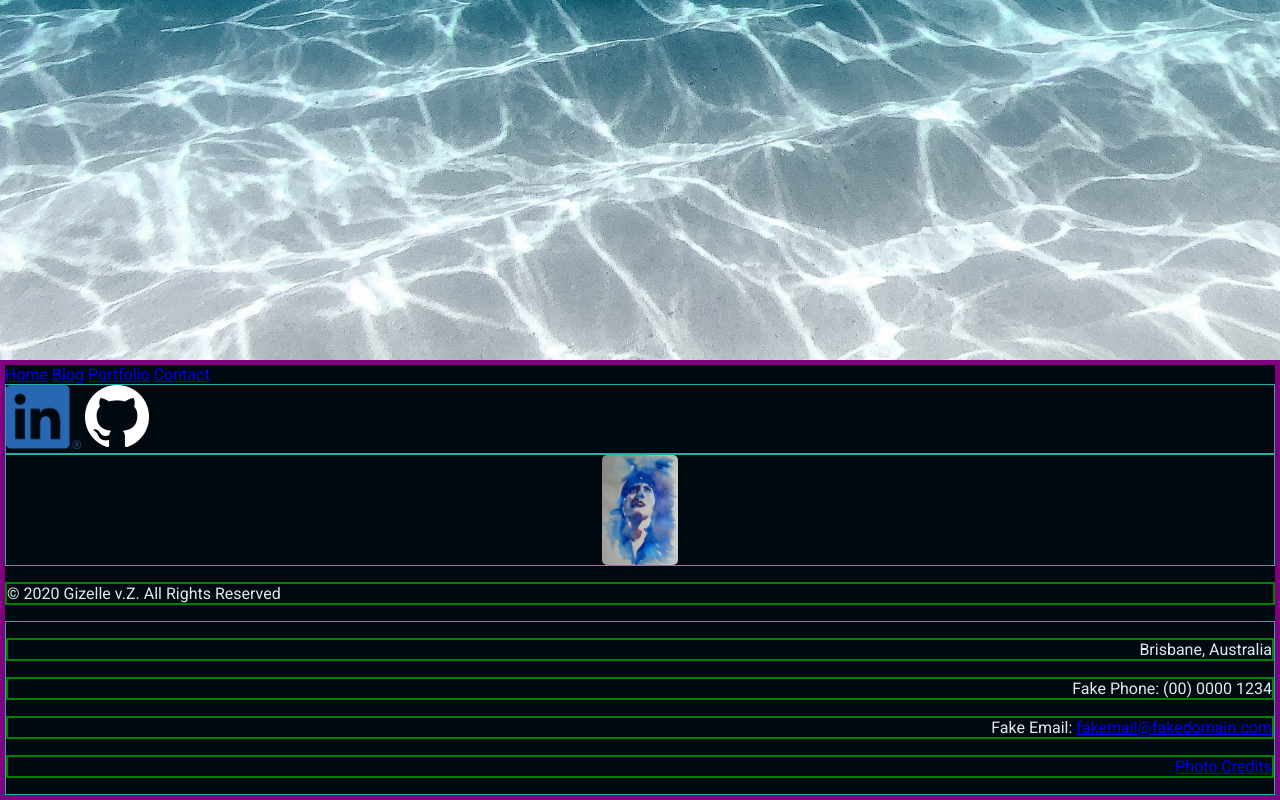
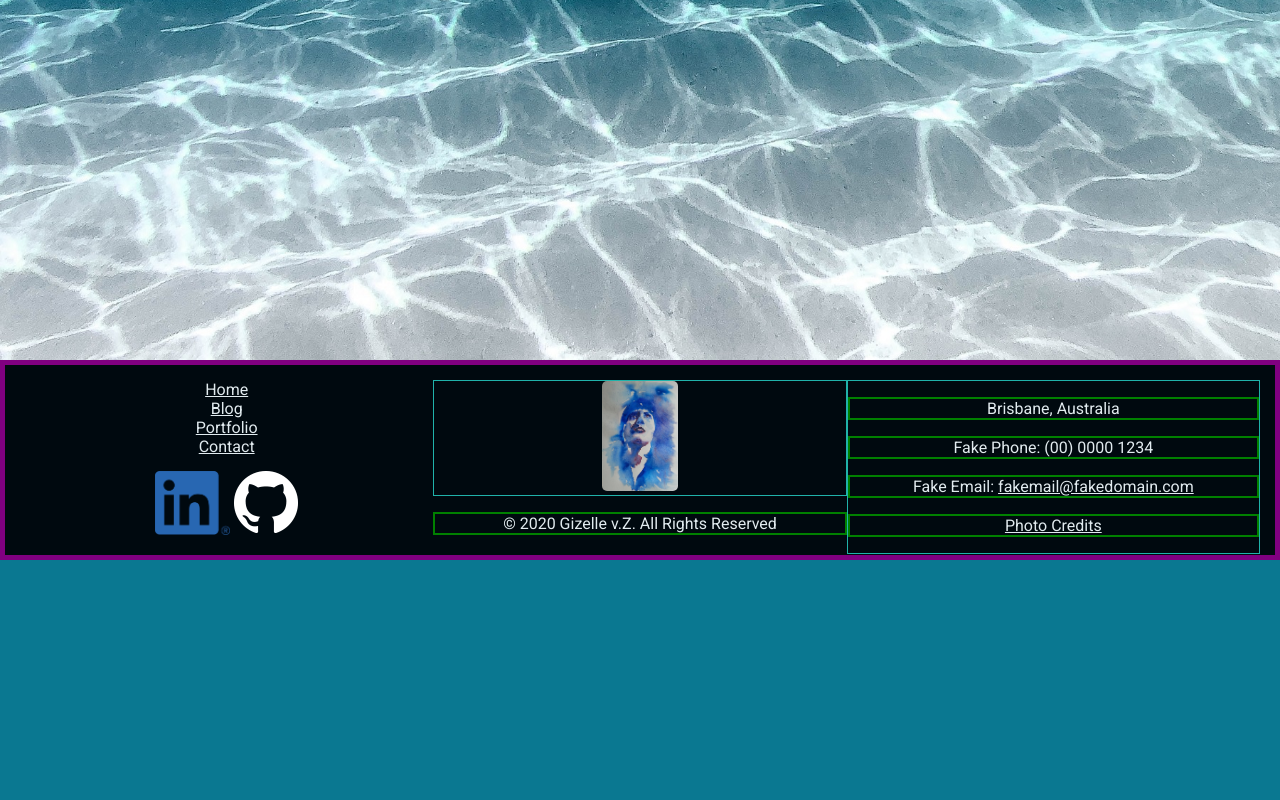
Before and after one commit to Ellezique/portfolio-website, a plain HTML site: page index.html in a window 1280 px wide. Shown: the part 1040-1840 px from the top of the page. After the commit the page ends 1600 px from the top, so only its background shows below. Drawn offline with Linux system fonts and the light colour scheme.

Commit message:
footer has content and styling on home page

```diff
--- a/css/style.css
+++ b/css/style.css
@@ -409,34 +409,38 @@ form {
 }
 /*END BACKGROUND IMAGE*/
 
-/*FOOTER*/
+/*FOOTER - Using Flexbox*/
+
 #footer {
-  width: 100%;
-
-
   display: flex;
-  flex-direction: column;
-  justify-content: space-between;
-
-  color: #004b62;
-  font-family: 'Roboto', sans-serif;
-  position: relative; /*the footer is taken out of the static flow of the document and positions itself relative to its parent.*/
-  bottom: 0px;/*the footer moves to the bottom of the parent*/
-  display: inline-block; /*keeps element as inline display but allows width and height like a block element*/
-
-
+  flex-wrap: wrap;
+  flex-direction: row;
   background-color:  #00090f;
   color: #e1ebef;
-     border: 5px solid purple; /*border to show container - to be deleted*/
-     box-sizing: border-box; /*TEMP BORDER to be deleted*/
+  font-family: 'Roboto', sans-serif;
+  padding: 15px;
+  height: 200px;
+  position: relative; /*the footer is taken out of the static flow of the document and positions itself relative to its parent.*/
+  /*bottom: 0px;/*the footer moves to the bottom of the parent*/
+
+      border: 5px solid purple; /*border to show container - to be deleted*/
+      box-sizing: border-box; /*TEMP BORDER to be deleted*/
    }
 
-  .footer-left {
+    a:visited, a:link {
+      color: #e1ebef;
+    }
+    a:hover {
+      color: #0a7891;
+    }
+
+/*Footer left column*/
+.footer-left {
+  order: 1;
+  flex-basis: 100%;
+  text-align: center;
 
   }
-
-    .footer-links {
-
     }
     .social-media {
       border: 1px solid lightseagreen; /*border to show container - to be deleted*/
@@ -445,15 +449,21 @@ form {
 
     .socialbugs {
       height: 64px;
+      margin-top: 15px;
     }
 
+/*Footer centre column*/
 .footer-center {
+  order: 3;
+  flex-basis: 100%;
+  text-align: center;
+}
 
-}
+
   #footerportrait {
     height: 110px;
     /*center*/
-    display: block;
+
     margin-left: auto;
     margin-right: auto;
     /*round image corners*/
@@ -464,17 +474,35 @@ form {
       box-sizing: border-box; /*TEMP BORDER to be deleted*/
  }
 
+ /*Footer right column*/
 .footer-right {
-
+  order: 2;
+  flex-basis: 100%;
+  text-align: center;
 }
   .contact-details {
-    text-align: right;
         border: 1px solid lightseagreen; /*border to show container - to be deleted*/
         box-sizing: border-box; /*TEMP BORDER to be deleted*/
   }
 
 
-
+  @media screen and (min-width:600px) {
+    #footer{
+      flex-wrap: nowrap;
+    }
+    .footer-left {
+      flex-basis: 1;
+      order: 1;
+    }
+    .footer-center {
+      flex-basis: 1;
+      order: 2;
+    }
+    .footerright {
+      flex-basis: 1;
+      order: 3;
+    }
+  }
 
 
 
--- a/index.html
+++ b/index.html
@@ -50,31 +50,32 @@
             <div class ="footer-left">
                 <div class="footer-links">
                     <a href="index.html" class="active">Home</a>
+                    <br>
                     <a href="blogposts.html">Blog</a>
+                    <br>
                     <a href="portfolio.html">Portfolio</a>
+                    <br>
                     <a href="contact.html">Contact</a>
                 </div>
                 <div class="social-media">
-                        <a href="https://www.linkedin.com/in/gizellevz" target="_blank"><img src="images/libug.png" class="socialbugs"></a>
-                        <a href="https://github.com/Ellezique" target="_blank"><img src="images/gitbug.png" class="socialbugs"></a>
+                    <a href="https://www.linkedin.com/in/gizellevz" target="_blank"><img src="images/libug.png" class="socialbugs"></a>
+                    <a href="https://github.com/Ellezique" target="_blank"><img src="images/gitbug.png" class="socialbugs"></a>
                 </div>
-
+            </div>
             <div class="footer-center">
                 <div class="footerportrait">
                     <a href="portfolio.html"><img src="images/portrait653.jpg" id="footerportrait" alt="Watercolor Portrait"></a>
                 </div>
                 <p>&#169; 2020 Gizelle v.Z. All Rights Reserved</p>
             </div>
-
             <div class="footer-right">
                 <div class="contact-details">
                     <p>Brisbane, Australia</p>
                     <p>Fake Phone: <a href="0000001234"></a>(00) 0000 1234</a></p>
-                    <p>Fake Email: <a href="fakemail@fakedomain.com">fakemail@fakedomain.com</a></p>
+                    <p>Fake Email: <a href="fakemail@fakedomain.com" target="_blank">fakemail@fakedomain.com</a></p>
                     <p><a href="credits.html" target="_blank">Photo Credits</a></p>
                 </div>
             </div>
-
         </footer>
     </body>
 </html>
```
